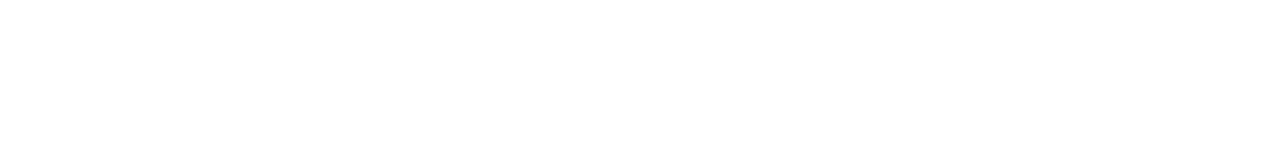
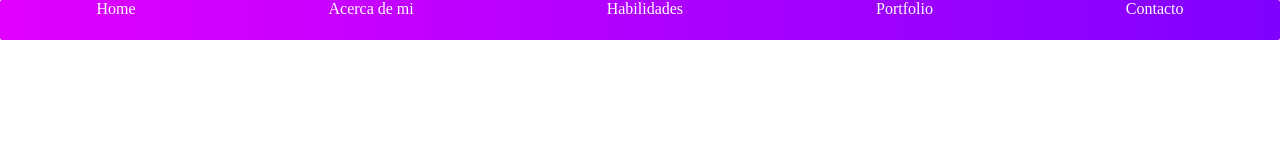
Before and after one commit to Rocioj433/portfolio, a plain HTML site: page index.html in a window 1280 px wide. Drawn offline with Linux system fonts and the light colour scheme.

Commit message:
'cambiosHeader'

```diff
--- a/index.html
+++ b/index.html
@@ -9,7 +9,23 @@
 </head>
 <body>
     <header>
-
+        <ul class="menu-nav">
+            <li>
+                <a href="index.html">Home</a>
+            </li>
+            <li>
+                <a href="#Acerca">Acerca de mi</a>
+            </li>
+            <li>
+                <a href="#Habilidad">Habilidades</a>
+            </li>
+            <li>
+                <a href="#Portfolio">Portfolio</a>
+            </li>
+            <li>
+                <a href="#Contacto">Contacto</a>
+            </li>
+        </ul>
     </header>
 
     <main>
--- a/style/style.css
+++ b/style/style.css
@@ -0,0 +1,21 @@
+* {
+  box-sizing: border-box;
+  margin: 0;
+  padding: 0;
+}
+.menu-nav {
+    width: 100%;
+    height: 40px;
+  display: flex;
+  justify-content: space-around;
+  list-style: none;
+  border-radius: 2px;
+  background: #7F00FF;
+  background: -webkit-linear-gradient(to right, #E100FF, #7F00FF);
+  background: linear-gradient(to right, #E100FF, #7F00FF);
+
+}
+.menu-nav a{
+    color: #fff;
+    text-decoration: none;
+}
```
